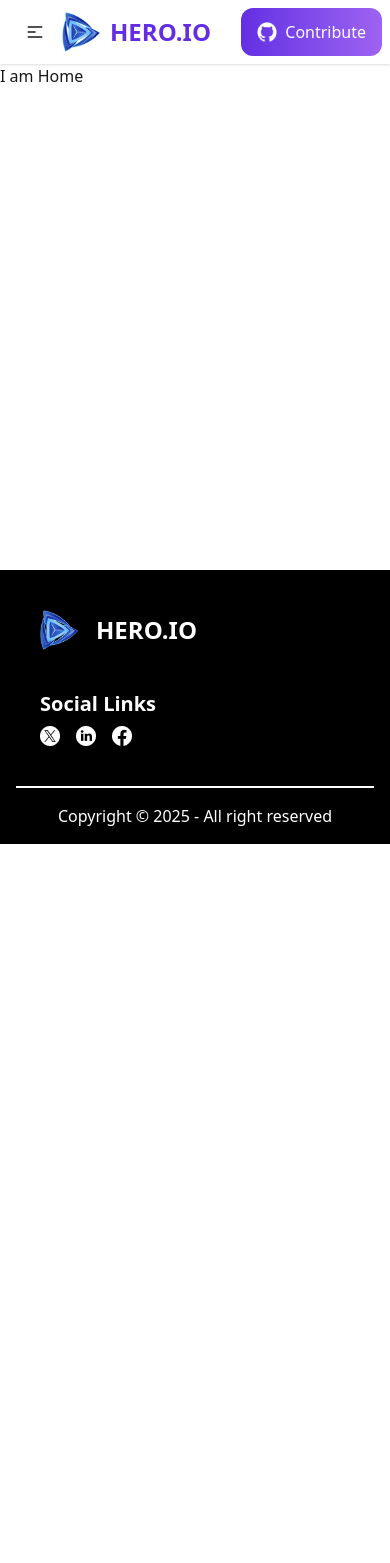
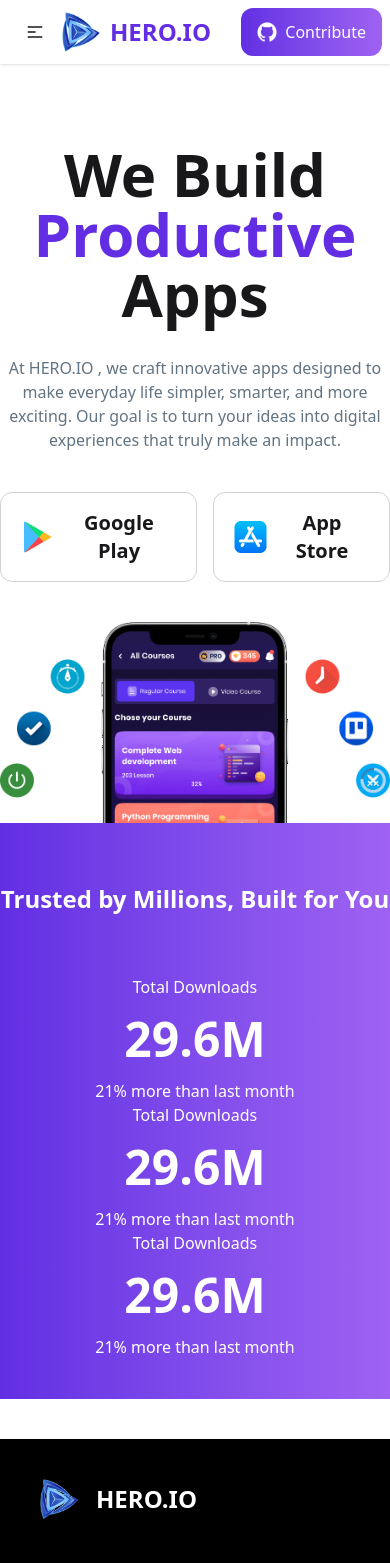
Before and after one commit to akashchy23/assignment-8-ph, a React (Vite) app: page / in a window 390 px wide. Shown: the top 1563 px of the page. Before the commit the page ends 844 px from the top, so only its background shows below. Built offline with nearby package versions, Linux system fonts and the light colour scheme.

Commit message:
added banner section with responsive

```diff
--- /dev/null
+++ b/src/Component/Banner.jsx
@@ -0,0 +1,56 @@
+import React from 'react';
+import playStore from '../assets/playstore.png'
+import storeImg from '../assets/store.png'
+import heroImg from '../assets/hero.png'
+const Banner = () => {
+    return (
+        <div>
+            <div className='max-w-7xl mx-auto'>
+                <div className='text-center mt-20'>
+                    <h1 className='text-6xl font-black mb-8'>We Build <br /> <span className='text-[#632EE3]'>Productive</span> Apps</h1>
+                    <p className='text-[#627382] mb-10'>At HERO.IO , we craft innovative apps designed to make everyday life simpler, smarter, and more exciting. Our goal is to turn your ideas into digital experiences that truly make an impact.</p>
+                </div>
+                <div className='flex items-center justify-center gap-4 mb-10'>
+                    <a href="https://play.google.com/store/apps?hl=en " target='_blank'>
+                        <button className='flex items-center py-4 px-5 bg-[#FFFFFF] rounded-xl border border-[#D2D2D2]'>
+                            <img src={playStore} alt="" />
+                            <p className='ml-2 font-semibold text-xl'>Google Play</p>
+                        </button>
+                    </a>
+                    <a href="https://www.apple.com/app-store/" target='_blank'>
+                        <button className='flex items-center py-4 px-5 bg-[#FFFFFF] rounded-xl border border-[#D2D2D2]'>
+                            <img src={storeImg} alt="" />
+                            <p className='ml-2 font-semibold text-xl'>App Store</p>
+                        </button>
+                    </a>
+                </div>
+                <div className='flex  justify-center'>
+                    <img src={heroImg} alt="" />
+                </div>
+            </div>
+            <div className='bg-gradient-to-r from-[#632EE3] to-[#9F62F2] mb-10 md:20'>
+                <h1 className='text-white text-center font-bold text-2xl py-15'>Trusted by Millions, Built for You</h1>
+                <div className='block md:flex justify-center gap-x-14 pb-10'>
+                    <div className='text-white text-center'>
+                        <p>Total Downloads</p>
+                        <h1 className='font-black text-5xl my-4'>29.6M</h1>
+                        <p>21% more than last month</p>
+                    </div>
+                    <div className='text-white text-center'>
+                        <p>Total Downloads</p>
+                        <h1 className='font-black text-5xl my-4'>29.6M</h1>
+                        <p>21% more than last month</p>
+                    </div>
+                    <div className='text-white text-center'>
+                        <p>Total Downloads</p>
+                        <h1 className='font-black text-5xl my-4'>29.6M</h1>
+                        <p>21% more than last month</p>
+                    </div>
+                </div>
+
+            </div>
+        </div>
+    );
+};
+
+export default Banner;
--- a/src/Pages/Home.jsx
+++ b/src/Pages/Home.jsx
@@ -1,9 +1,10 @@
 import React from 'react';
+import Banner from '../Component/Banner';
 
 const Home = () => {
     return (
         <div>
-            <p>I am Home</p>
+            <Banner></Banner>
         </div>
     );
 };
```
Also changed, not shown: src/assets/playstore.png (added), src/assets/store.png (added).
